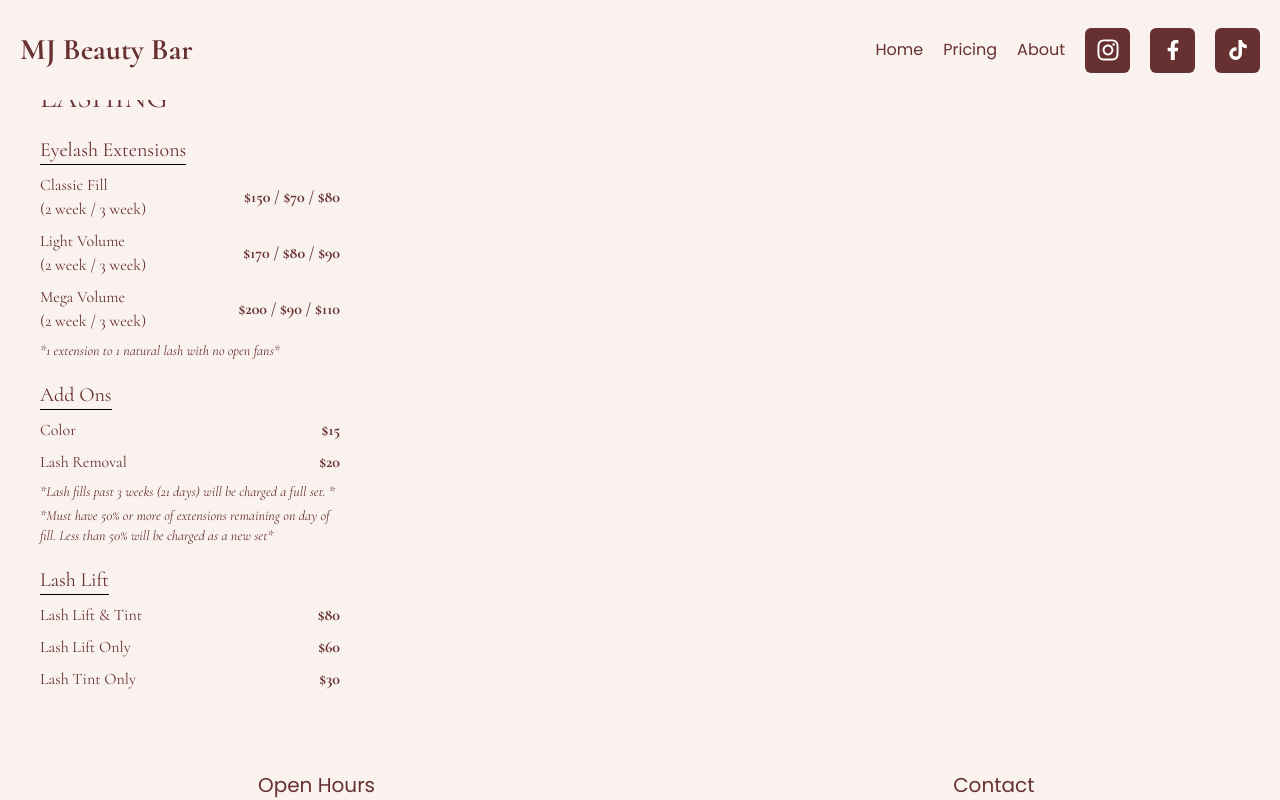
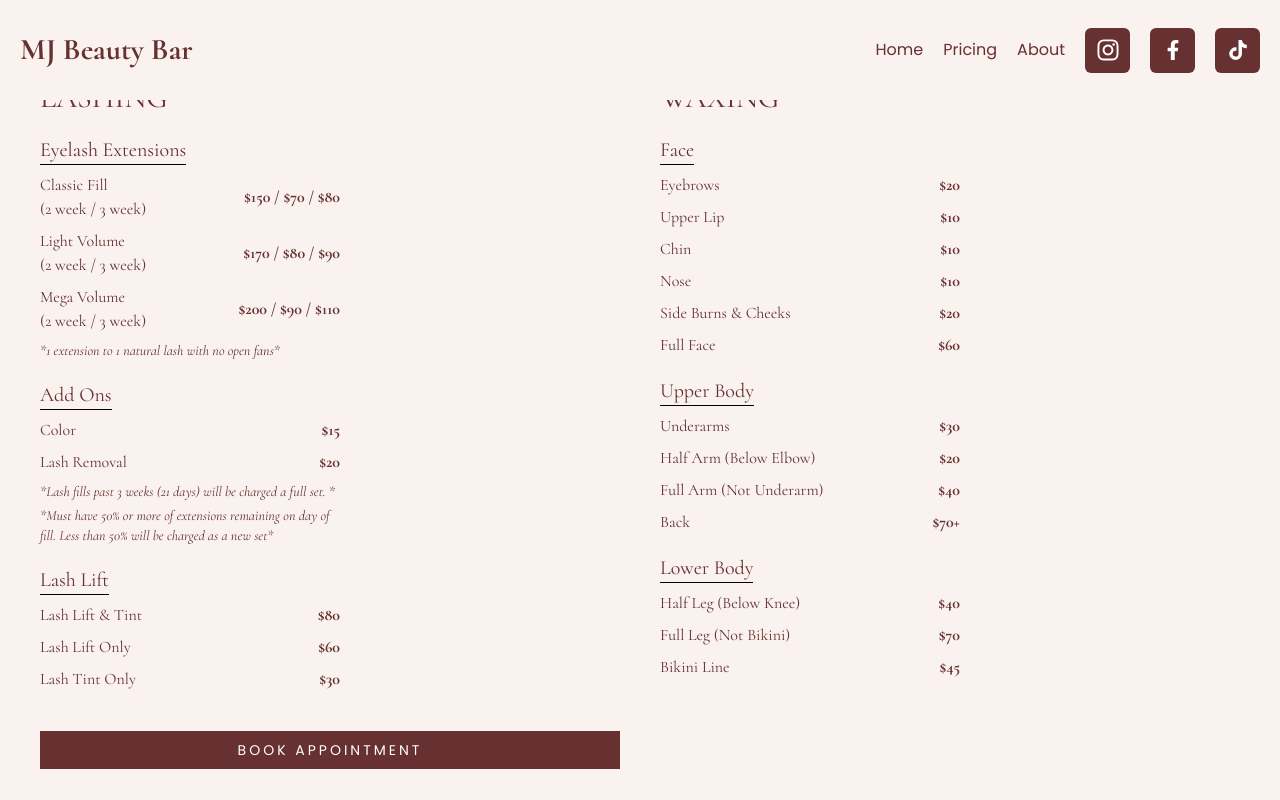
Before and after one commit to joseph-lang7/MJ-Beauty-Bar, a React (Vite) app: page /pricing in a window 1280 px wide. Shown: the top 800 px of the page. Built offline with nearby package versions, Linux system fonts and the light colour scheme.

Commit message:
Implement waxing section

```diff
--- a/src/components/contact-form/contact-form.jsx
+++ b/src/components/contact-form/contact-form.jsx
@@ -3,7 +3,7 @@ import { useForm } from "react-hook-form";
 import { useState } from "react";
 import { toast } from "react-toastify";
 import "react-toastify/dist/ReactToastify.css";
-import { AppointmentButton } from "../hero/components";
+import AppointmentButton from "../appointment-btn/appointment-btn";
 import { yupResolver } from "@hookform/resolvers/yup";
 import { formSchema } from "./form-schema";
 const ContactForm = () => {
--- a/src/components/hero/components/index.js
+++ b/src/components/hero/components/index.js
@@ -1,3 +1,2 @@
-export { default as AppointmentButton } from "./appointment-btn";
 export { default as ImageBanner } from "./image-banner";
 export { default as Title } from "./title";
--- a/src/components/hero/hero.jsx
+++ b/src/components/hero/hero.jsx
@@ -1,4 +1,5 @@
-import { AppointmentButton, Title, ImageBanner } from "./components";
+import { Title, ImageBanner } from "./components";
+import AppointmentButton from "../appointment-btn/appointment-btn";
 const Hero = () => {
   return (
     <>
--- /dev/null
+++ b/src/components/pricing-grid-sections/waxing/waxing.jsx
@@ -0,0 +1,49 @@
+import ServiceCategoryTitle from "../components/service-category-title";
+import ServiceTitle from "../components/service-title";
+import SpecificService from "../components/specific-service";
+const Waxing = () => {
+  return (
+    <div className="w-full md:w-[300px] flex flex-col gap-5">
+      <ServiceCategoryTitle content="Waxing" />
+      <div className="flex flex-col gap-2 w-full">
+        <ServiceTitle content="Face" />
+        <SpecificService serviceTitle="Eyebrows" dollarsPrice="$20" />
+        <SpecificService serviceTitle="Upper Lip" dollarsPrice="$10" />
+        <SpecificService serviceTitle="Chin" dollarsPrice="$10" />
+        <SpecificService serviceTitle="Nose" dollarsPrice="$10" />
+        <SpecificService
+          serviceTitle="Side Burns & Cheeks"
+          dollarsPrice="$20"
+        />
+        <SpecificService serviceTitle="Full Face" dollarsPrice="$60" />
+      </div>
+      <div className="flex flex-col gap-2 w-full">
+        <ServiceTitle content="Upper Body" />
+        <SpecificService serviceTitle="Underarms" dollarsPrice="$30" />
+        <SpecificService
+          serviceTitle="Half Arm (Below Elbow)"
+          dollarsPrice="$20"
+        />
+        <SpecificService
+          serviceTitle="Full Arm (Not Underarm)"
+          dollarsPrice="$40"
+        />
+        <SpecificService serviceTitle="Back" dollarsPrice="$70+" />
+      </div>
+      <div className="flex flex-col gap-2 w-full">
+        <ServiceTitle content="Lower Body" />
+        <SpecificService
+          serviceTitle="Half Leg (Below Knee)"
+          dollarsPrice="$40"
+        />
+        <SpecificService
+          serviceTitle="Full Leg (Not Bikini)"
+          dollarsPrice="$70"
+        />
+        <SpecificService serviceTitle="Bikini Line" dollarsPrice="$45" />
+      </div>
+    </div>
+  );
+};
+
+export default Waxing;
--- a/src/pages/pricing.jsx
+++ b/src/pages/pricing.jsx
@@ -1,10 +1,14 @@
+import AppointmentButton from "../components/appointment-btn/appointment-btn";
 import Lashing from "../components/pricing-grid-sections/lashing/lashing";
+import Waxing from "../components/pricing-grid-sections/waxing/waxing";
 
 const PricingPage = () => {
   return (
     <div className="h-auto max-w-screen pt-20 flex flex-col items-center">
       <div className="grid md:grid-cols-2 gap-10 w-full px-5 md:px-10">
         <Lashing />
+        <Waxing />
+        <AppointmentButton />
       </div>
     </div>
   );
```
Also changed, not shown: src/components/appointment-btn/appointment-btn.jsx (renamed from src/components/hero/components/appointment-btn.jsx).
